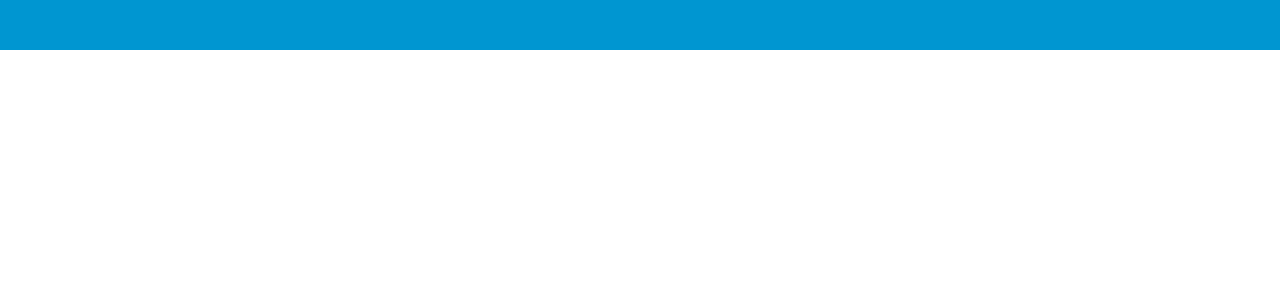
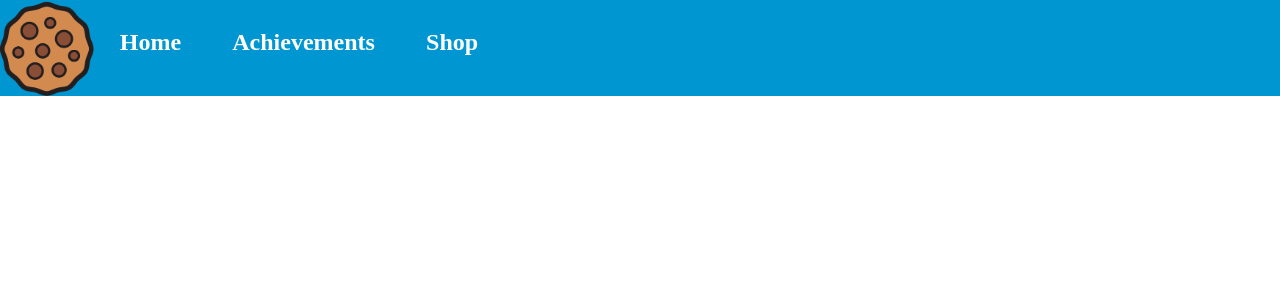
Before and after one commit to Jump3rr/Clicker, a React (Create React App) app: page / in a window 1280 px wide. Shown: the top 300 px of the page. Built offline with nearby package versions, Linux system fonts and the light colour scheme.

Commit message:
Navbar created

```diff
--- a/Compontents/NavBar/TopBar.tsx
+++ b/Compontents/NavBar/TopBar.tsx
@@ -4,13 +4,41 @@
 
 const Bar = styled.div`
   background: ${Colors.lightblue};
-  height: 50px;
+  height: 12vh;
   width: 100%;
   position: fixed;
   top: 0;
   left: 0;
+  display: flex;
+`;
+const Logo = styled.img`
+  width: auto;
+  height: 12vh;
+  order: 1;
+`;
+const Navs = styled.div`
+  color: ${Colors.white};
+  order: 2;
+  justify-content: center;
+  align-items: center;
+  transform: translateY(30%);
+  margin: 0px 2% 0px 2%;
+  font-size: 1.5rem;
+  font-weight: bold;
+
+  @media (max-width: 768px) {
+    font-size: 1rem;
+    transform: translateY(40%);
+  }
 `;
 
 export const TopBar: FC = () => {
-  return <Bar></Bar>;
+  return (
+    <Bar>
+      <Logo src="../../icons/cookie.png" alt="Logo" />
+      <Navs>Home</Navs>
+      <Navs>Achievements</Navs>
+      <Navs>Shop</Navs>
+    </Bar>
+  );
 };
```
Also changed, not shown: public/icons/cookie.png (added).
